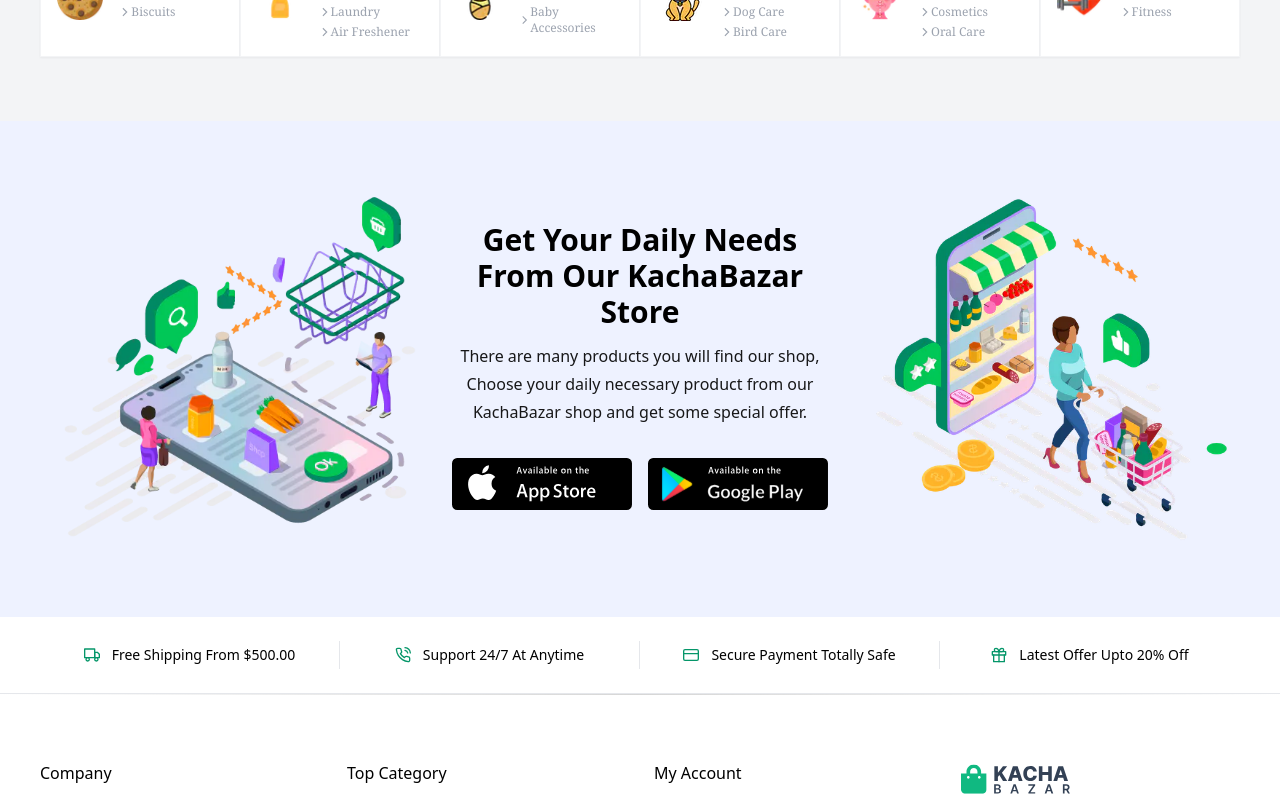
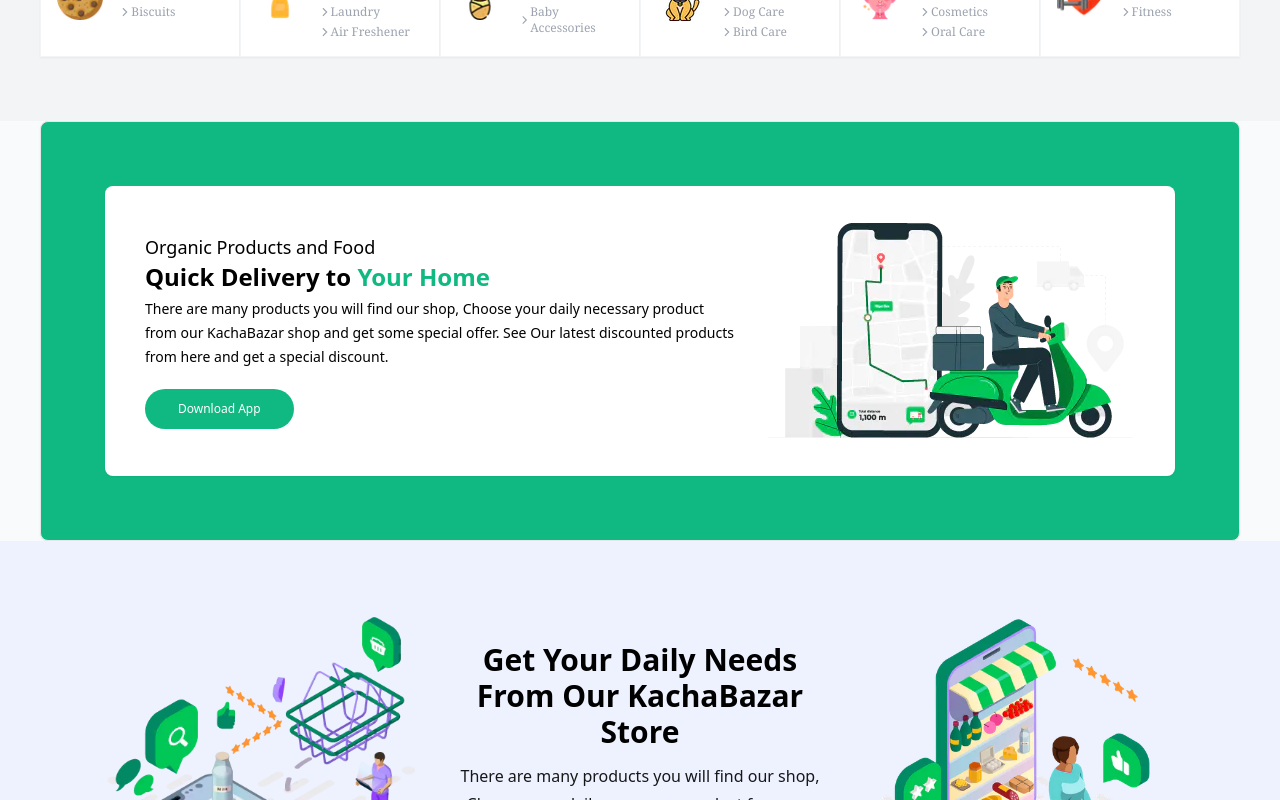
Before and after one commit to Samettkaya/kacha-bazar, a React (Create React App) app: page / in a window 1280 px wide. Shown: the part 1160-1960 px from the top of the page. Built offline with nearby package versions, Linux system fonts and the light colour scheme.

Commit message:
FastDelivery Added

```diff
--- /dev/null
+++ b/src/components/fastDeliveryCard/FastDeliveryCard.js
@@ -0,0 +1,60 @@
+import React from "react";
+import { Link } from "react-router-dom";
+import DeliveBoy from "../../assets/img/delivery-boy.png";
+function FastDeliveryCard() {
+  return (
+    <div className="block mx-auto max-w-screen-2xl ">
+      <div className="mx-auto max-w-screen-2xl px-4 sm:px-10">
+        <div className="lg:p-16 p-6 bg-emerald-500 shadow-sm border rounded-lg">
+          <div className="w-full bg-white shadow-sm lg:px-10 lg:py-5 p-6 rounded-lg ">
+            <div className="flex justify-between items-center">
+              <div className="lg:w-3/5">
+                <span className="text-base lg:text-lg">
+                  Organic Products and Food
+                </span>
+                <h2 className="text-lg lg:text-2xl font-bold mb-1">
+                  Quick Delivery to{" "}
+                  <span className="text-emerald-500">Your Home</span>
+                </h2>
+                <p className="text-sm leading-6">
+                  There are many products you will find our shop, Choose your
+                  daily necessary product from our KachaBazar shop and get some
+                  special offer. See Our latest discounted products from here
+                  and get a special discount.
+                </p>
+                <Link
+                  className="lg:w-1/4 text-xs font-medium inline-block mt-5 px-8 py-3 bg-emerald-500 text-center text-white rounded-full hover:text-white hover:bg-emerald-600"
+                  to="/#downloadApp"
+                >
+                  Download App
+                </Link>
+              </div>
+              <div className="w-1/5 flex-grow hidden lg:lexx md:flex md:justify-items-center lg:justify-end">
+                <span
+                  style={{
+                    boxSizing: " border-box",
+                    display: "inline-block",
+                    overflow: "hidden",
+                    width: "initial",
+                    height: "initial",
+                    background: "none",
+                    opacity: " 1",
+                    border: "0px",
+                    margin: "0px",
+                    padding: " 0px",
+                    position: "relative",
+                    maxWidth: "100%",
+                  }}
+                >
+                  <img src={DeliveBoy} alt="app download" />
+                </span>
+              </div>
+            </div>
+          </div>
+        </div>
+      </div>
+    </div>
+  );
+}
+
+export default FastDeliveryCard;
--- a/src/pages/Home.js
+++ b/src/pages/Home.js
@@ -1,5 +1,6 @@
 import React from "react";
 import Categories from "../components/categories/Categories";
+import FastDeliveryCard from "../components/fastDeliveryCard/FastDeliveryCard";
 import LatestDiscountCouponCode from "../components/latestDiscountCouponCode/LatestDiscountCouponCode";
 import OrganicProductCard from "../components/organicProductCard/OrganicProductCard.js";
 import Slider from "../components/slider/Slider";
@@ -22,6 +23,7 @@
           </div>
         </div>
         <Categories/>
+        <FastDeliveryCard/>
       </div>
     </div>
   );
```
Also changed, not shown: src/assets/img/delivery-boy.png (added).
